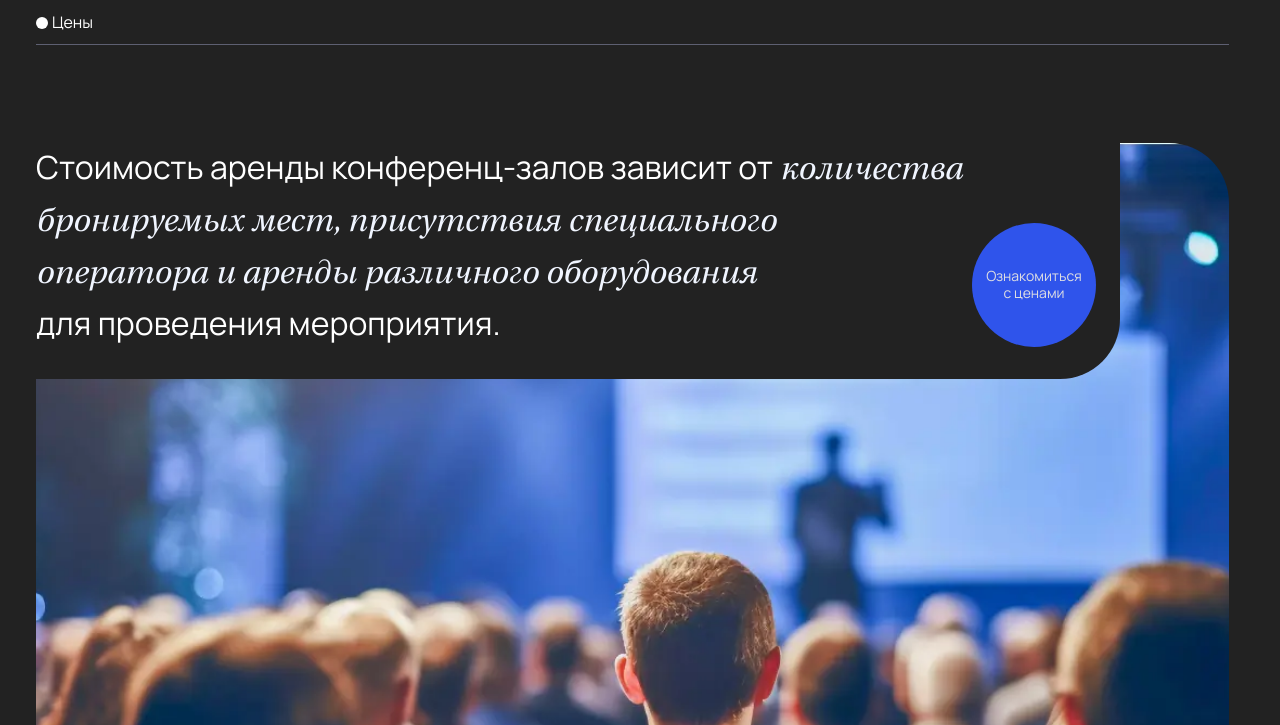
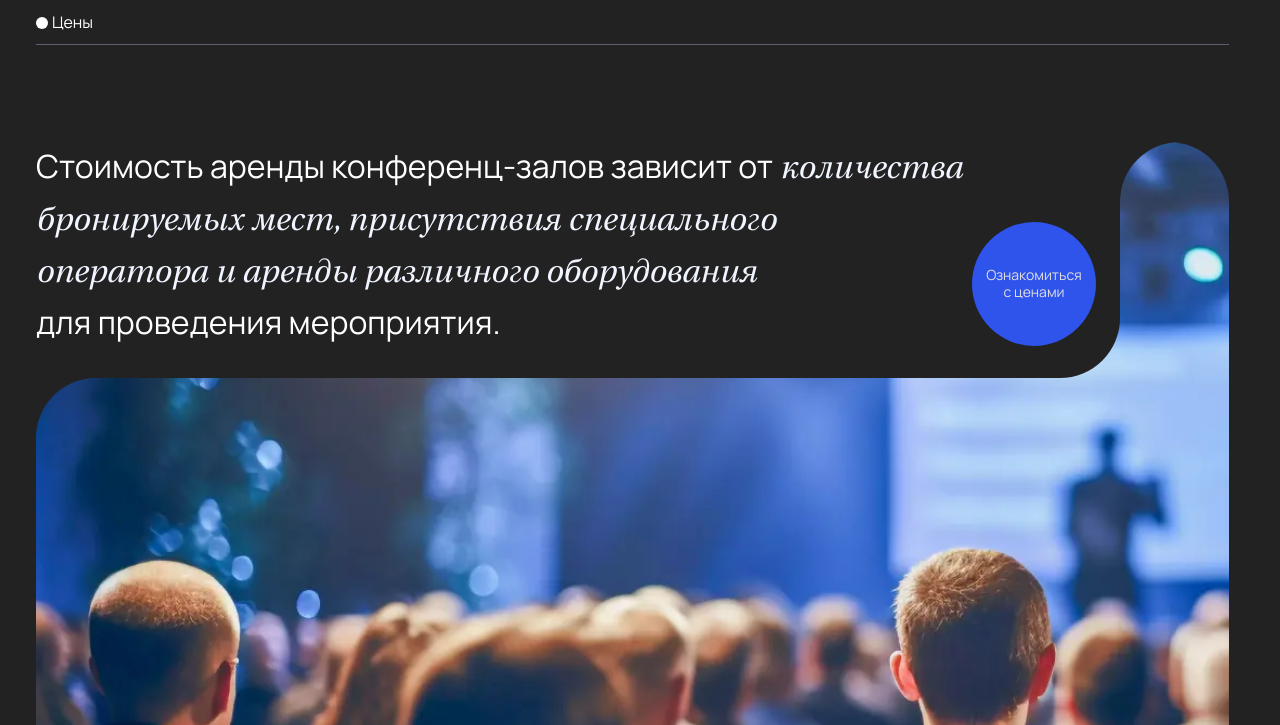
Before and after one commit to yakupjoraev/volga-hall, a website: page html/src/index.html in a window 1280 px wide. Shown: the part 75-800 px from the top of the page. Drawn offline with nearby package versions, Linux system fonts and the light colour scheme; files that its build step writes are made by us from their sources; files whose address does not match are found by name.

Commit message:
added fix for prices bg picture

```diff
--- a/html/src/scss/_prices.scss
+++ b/html/src/scss/_prices.scss
@@ -50,25 +50,44 @@
     height: fit-content;
     padding-right: 24px;
     padding-bottom: 32px;
+    margin-top: -1px;
 
     border-radius: 0 0 60px 0;
     background-color: var(--black-10);
 
-    // &::before {
-    //   content: '';
-    //   position: absolute;
-    //   right: -120px;
-    //   top: 0;
-    //   width: 100px;
-    //   height: 100px;
-    //   background-color: #3498db;
-    //   border-radius: 0 0 100px 0;
-    //   transform: rotate(180deg);
-    // }
+    &::before {
+      content: "";
+      position: absolute;
+      height: 100px;
+      width: 90px;
+      top: 0px;
+      right: -90px;
+      border-radius: 0 60px 0 0;
+      -moz-border-radius: 0 60px 0 0;
+      -webkit-border-radius: 60px 0px 0px 0px;
+      -webkit-box-shadow: -35px -6px 0 0 var(--black-10);
+      box-shadow: -35px -6px 0 0 var(--black-10);
+    }
+
+    &::after {
+      content: "";
+      position: absolute;
+      height: 100px;
+      width: 90px;
+      bottom: -100px;
+      left: 0;
+      border-radius: 0 60px 0 0;
+      -moz-border-radius: 0 60px 0 0;
+      -webkit-border-radius: 60px 0px 0px 0px;
+      -webkit-box-shadow: -35px -6px 0 0 var(--black-10);
+      box-shadow: -35px -6px 0 0 var(--black-10);
+    }
 
     @media (max-width: 1200px) {
       align-items: center;
       width: 886px;
+
+      &::before {}
     }
 
     @media (max-width: $breakpoint992) {
@@ -77,6 +96,11 @@
       align-items: flex-end;
       min-height: fit-content;
       padding: 0 0 12px 0;
+
+      &::before,
+      &::after {
+        content: none;
+      }
     }
 
     @media (max-width: $breakpoint768) {
@@ -153,6 +177,8 @@
     object-fit: cover;
     user-select: none;
     pointer-events: none;
+    object-position: 0 -2px;
+
 
     @media (max-width: $breakpoint992) {
       position: static;
```
Also changed, not shown: html/build/css/style.css, html/build/css/style.min.css.
